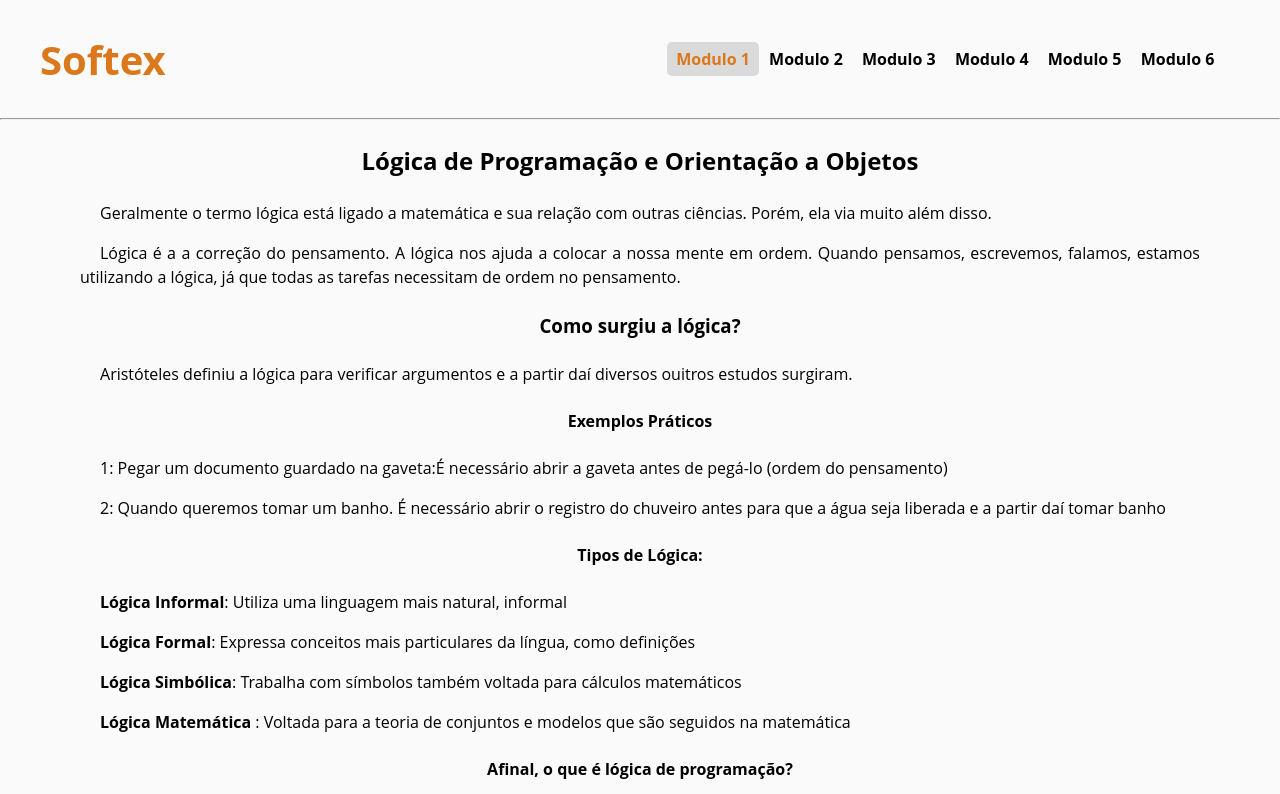
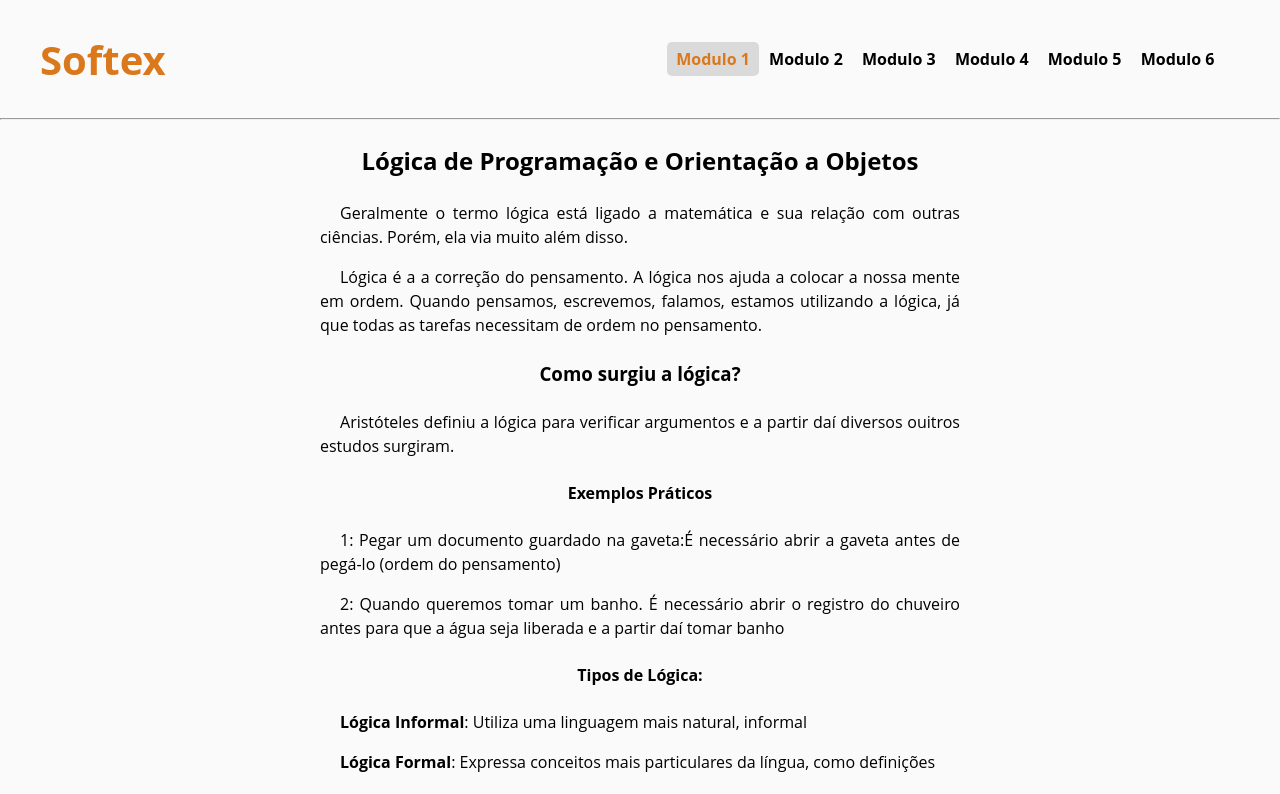
Before and after one commit to jpcchaves/softex-notes, a React (Create React App) app: page /modulo1 in a window 1280 px wide. Shown: the top 794 px of the page. Built offline with nearby package versions, Linux system fonts and the light colour scheme.

Commit message:
Update modules.module.css

```diff
--- a/src/pages/Modules.module.css
+++ b/src/pages/Modules.module.css
@@ -1,4 +1,12 @@
-.module_container h2, h3, h4, ul{
+.module_container {
+  max-width: 800px;
+  margin: 10px auto;
+}
+
+.module_container h2,
+h3,
+h4,
+ul {
   text-align: center;
   margin: 1.5rem auto;
 }
```
Lines whose indentation alone changed are shown as unchanged.
